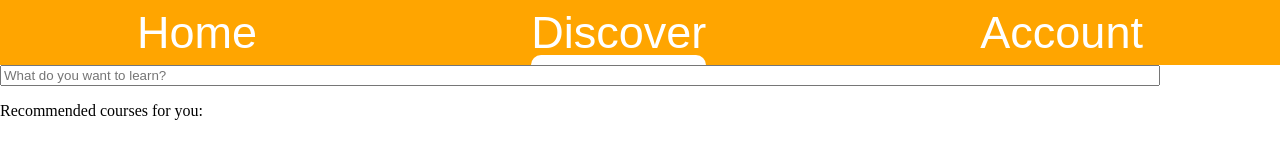
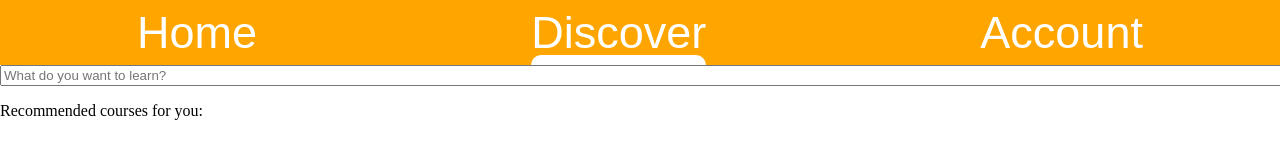
Before and after one commit to Mrid22/teaching-app, a plain HTML site: page Student/Discover/index.html in a window 1280 px wide. Drawn offline with Linux system fonts and the light colour scheme.

Commit message:
search bar changes

```diff
--- a/Student/Discover/style.css
+++ b/Student/Discover/style.css
@@ -39,7 +39,10 @@ nav p:hover{
 }
 input{
     display: block;
-    width: 90%;
+    width: 100%;
+    position: sticky;
+    top: 5px;
+    left: 0px;
 }
 
 #recommended{
```
